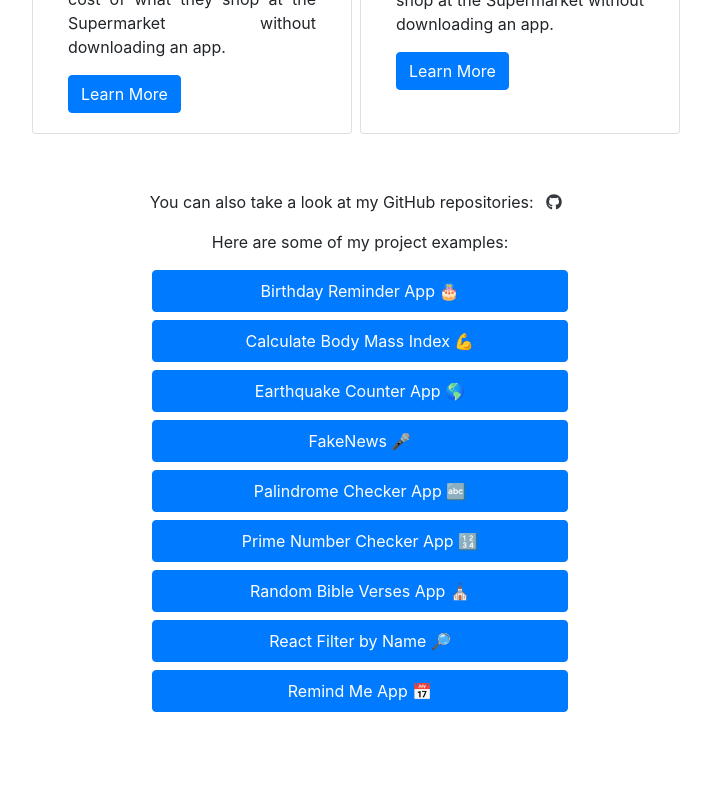
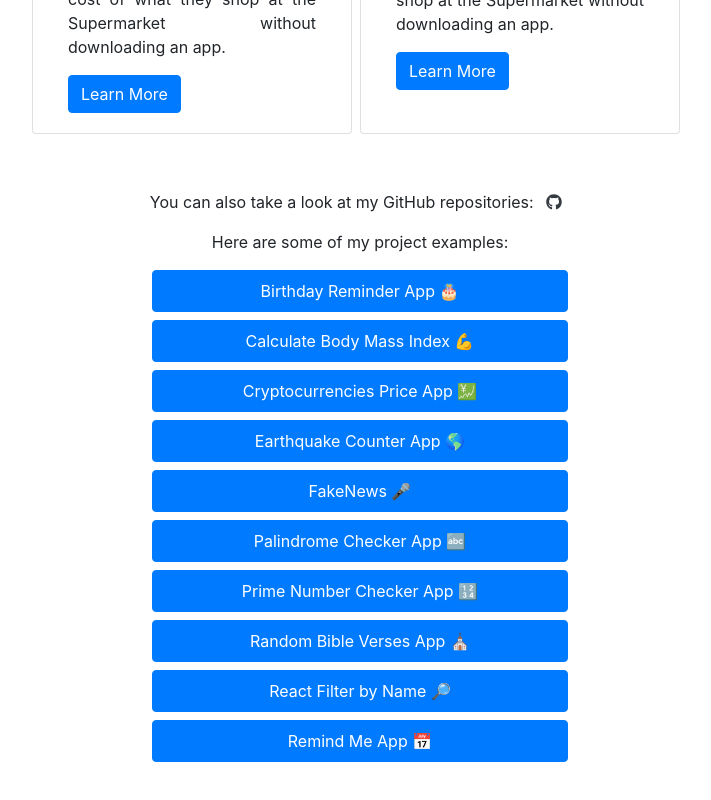
Before and after one commit to hjhm2018/my-portfolio-pwa, a React (Create React App) app: page /projects in a window 1280 px wide. Shown: the part 1926-2726 px from the top of the page, without its empty margins (280-991 px from the left). Built offline with nearby package versions, Linux system fonts and the light colour scheme; a web font is replaced by a local one.

Commit message:
restored an app

```diff
--- a/src/components/Nav.js
+++ b/src/components/Nav.js
@@ -15,7 +15,7 @@ import ReactFilter from "./ReactFilter";
 import Imc from "./Imc";
 import Fakenews from "./Fakenews";
 import BirthdayApp from "./BirthdayApp";
-// import CryptocurrencyApp from "./CryptocurrencyApp";
+import CryptocurrencyApp from "./CryptocurrencyApp";
 import RandomBibleVersesApp from "./RandomBibleVersesApp";
 import Palindrome from "./Palindrome";
 import PrimeNumberApp from "./PrimeNumberApp";
@@ -57,14 +57,14 @@ const nav = () => {
             <Nav.Link as={Link} to="/experience" eventKey={2}>
               Experience
             </Nav.Link>
-            {/* <Nav.Link
+            <Nav.Link
               className="d-none"
               as={Link}
               to="/projects/earthquakeapp"
               eventKey={2}
             >
               Earthquake
-            </Nav.Link> */}
+            </Nav.Link>
             {/* <Nav.Link
               className="d-none"
               as={Link}
@@ -106,14 +106,14 @@ const nav = () => {
             >
               BirthdayApp
             </Nav.Link>
-            {/* <Nav.Link
+            <Nav.Link
               className="d-none"
               as={Link}
               to="/projects/cryptocurrencyapp"
               eventKey={2}
             >
               Cryptocurrency App
-            </Nav.Link> */}
+            </Nav.Link>
             <Nav.Link
               className="d-none"
               as={Link}
@@ -207,9 +207,9 @@ const nav = () => {
         <Route path="/projects/birthday">
           <BirthdayApp />
         </Route>
-        {/* <Route path="/projects/cryptocurrencyapp">
+        <Route path="/projects/cryptocurrencyapp">
           <CryptocurrencyApp />
-        </Route> */}
+        </Route>
         <Route path="/projects/randombibleversesapp">
           <RandomBibleVersesApp />
         </Route>
--- a/src/components/Projects.js
+++ b/src/components/Projects.js
@@ -170,11 +170,11 @@ const Projects = () => {
       name: "Birthday Reminder App",
       icon: "&#x1F382;",
     },
-    // {
-    //   url: "cryptocurrencyapp",
-    //   name: "Cryptocurrencies Price App",
-    //   icon: "&#x1F4B9;",
-    // },
+    {
+      url: "cryptocurrencyapp",
+      name: "Cryptocurrencies Price App",
+      icon: "&#x1F4B9;",
+    },
     {
       url: "randombibleversesapp",
       name: "Random Bible Verses App",
```
